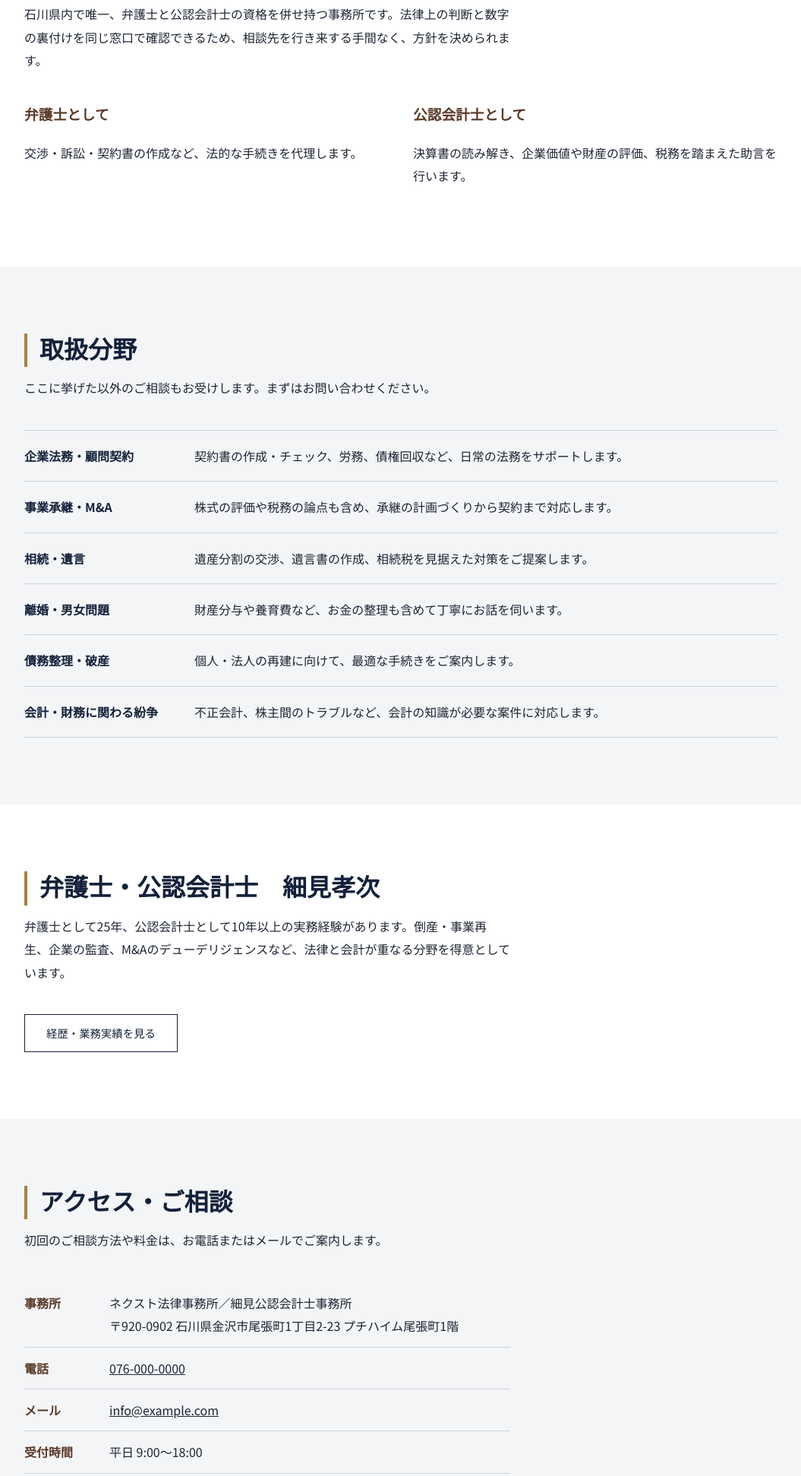
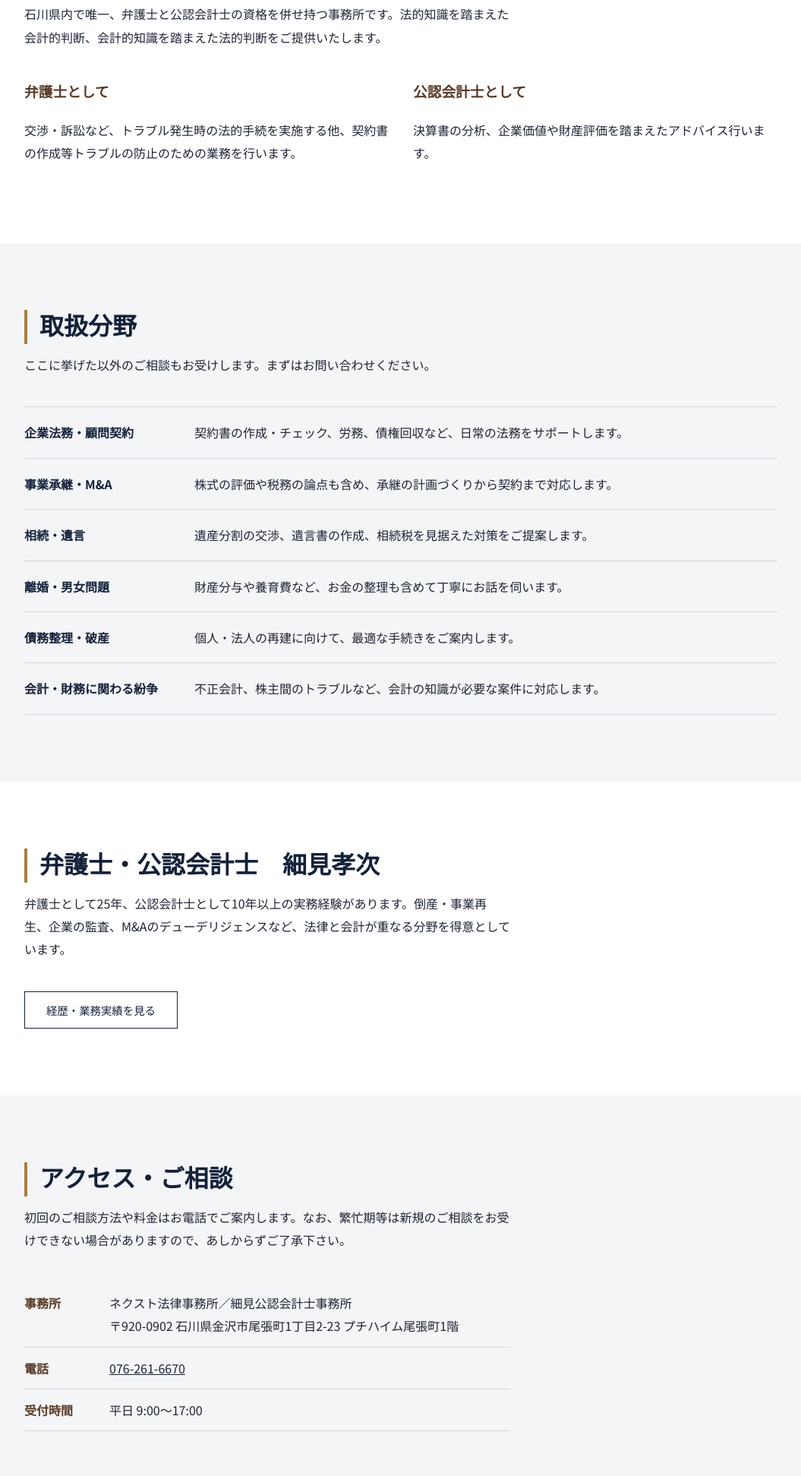
Before and after one commit to hosomi929-design/law-office-website, an Astro site: page / in a window 1280 px wide. Shown: the part 783-2726 px from the top of the page at 76% size, without its empty margins (112-1167 px from the left). Built offline with nearby package versions, Linux system fonts and the light colour scheme; Astro itself is replaced by a stand-in of ours.

Commit message:
Update contact information and service descriptions

```diff
--- a/src/pages/index.astro
+++ b/src/pages/index.astro
@@ -16,10 +16,10 @@ const areas = [
   <section class="section" id="strength">
     <div class="wrap">
       <h2>法律と会計、両方の資格を持つ事務所です</h2>
-      <p class="lead">石川県内で唯一、弁護士と公認会計士の資格を併せ持つ事務所です。法律上の判断と数字の裏付けを同じ窓口で確認できるため、相談先を行き来する手間なく、方針を決められます。</p>
+      <p class="lead">石川県内で唯一、弁護士と公認会計士の資格を併せ持つ事務所です。法的知識を踏まえた会計的判断、会計的知識を踏まえた法的判断をご提供いたします。</p>
       <div class="two">
-        <div><h3>弁護士として</h3><p>交渉・訴訟・契約書の作成など、法的な手続きを代理します。</p></div>
-        <div><h3>公認会計士として</h3><p>決算書の読み解き、企業価値や財産の評価、税務を踏まえた助言を行います。</p></div>
+        <div><h3>弁護士として</h3><p>交渉・訴訟など、トラブル発生時の法的手続を実施する他、契約書の作成等トラブルの防止のための業務を行います。</p></div>
+        <div><h3>公認会計士として</h3><p>決算書の分析、企業価値や財産評価を踏まえたアドバイス行います。</p></div>
       </div>
     </div>
   </section>
@@ -45,13 +45,12 @@ const areas = [
   <section class="section tint" id="contact">
     <div class="wrap">
       <h2>アクセス・ご相談</h2>
-      <p class="lead">初回のご相談方法や料金は、お電話またはメールでご案内します。</p>
+      <p class="lead">初回のご相談方法や料金はお電話でご案内します。なお、繁忙期等は新規のご相談をお受けできない場合がありますので、あしからずご了承下さい。</p>
       <table>
         <tbody>
           <tr><th>事務所</th><td>ネクスト法律事務所／細見公認会計士事務所<br />〒920-0902 石川県金沢市尾張町1丁目2-23 プチハイム尾張町1階</td></tr>
-          <tr><th>電話</th><td><a href="tel:0760000000">076-000-0000</a></td></tr>
-          <tr><th>メール</th><td><a href="mailto:info@example.com">info@example.com</a></td></tr>
-          <tr><th>受付時間</th><td>平日 9:00〜18:00</td></tr>
+          <tr><th>電話</th><td><a href="tel:0762616670">076-261-6670</a></td></tr>
+          <tr><th>受付時間</th><td>平日 9:00〜17:00</td></tr>
         </tbody>
       </table>
     </div>
```
